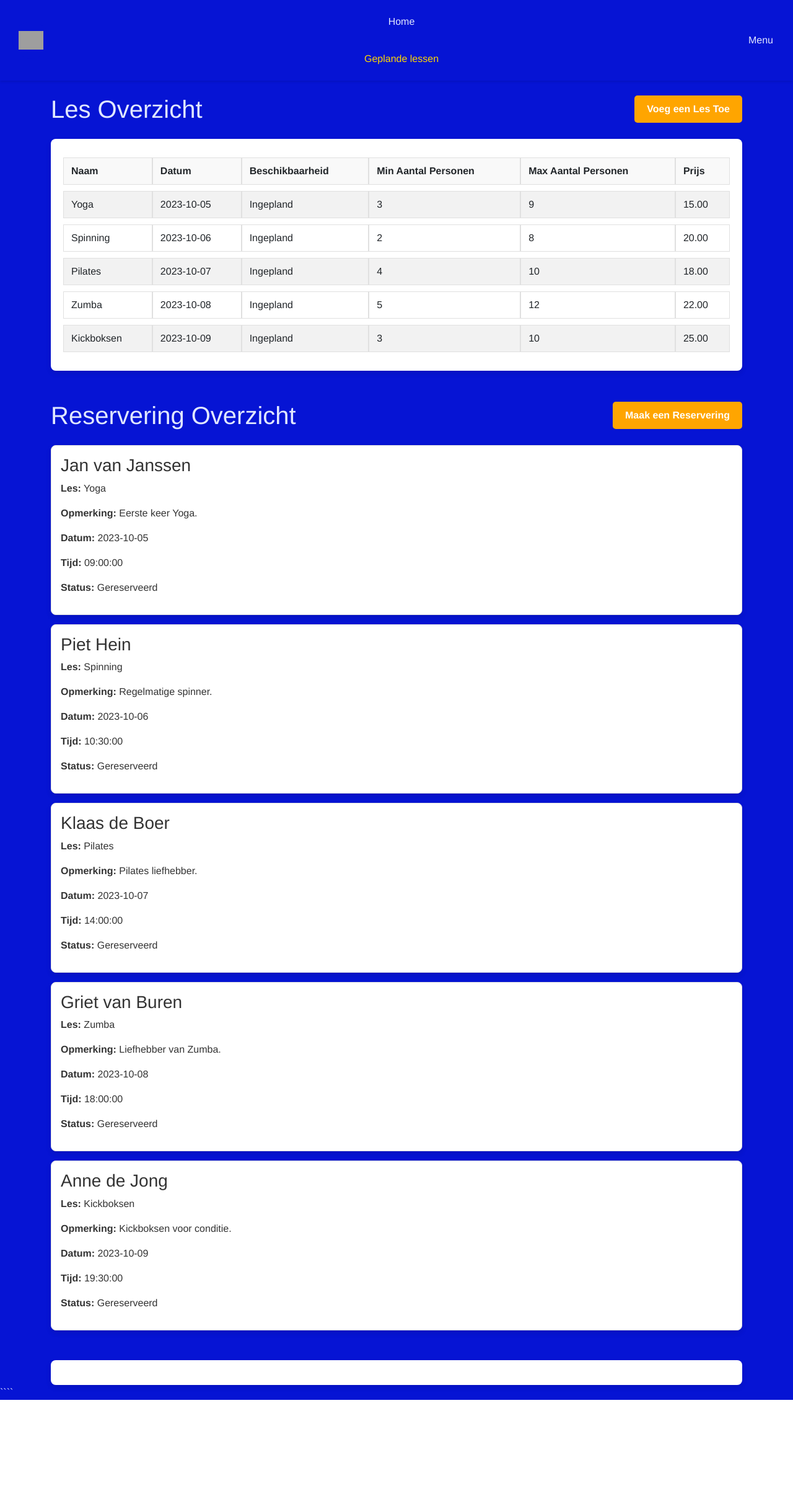
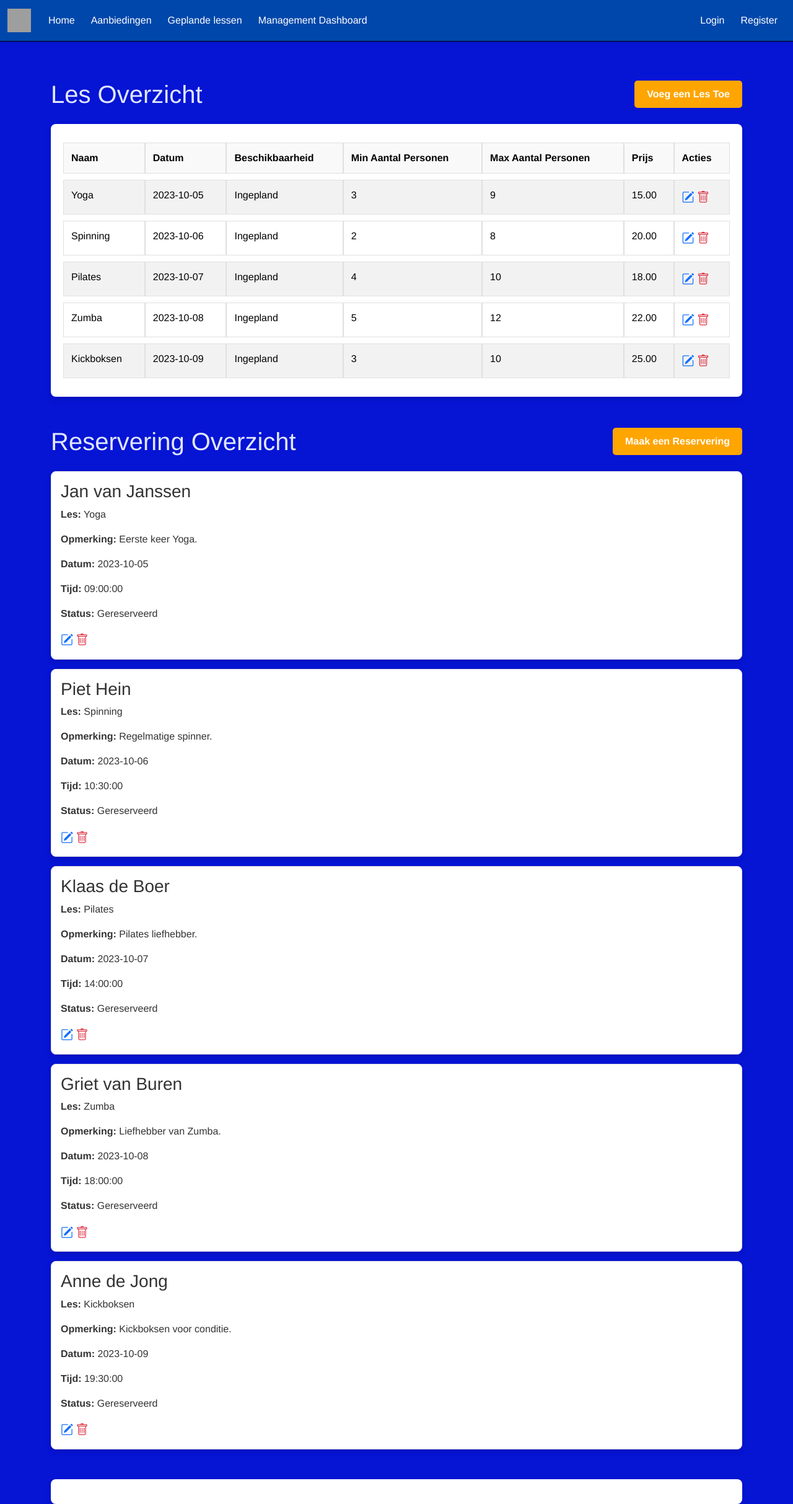
Before and after one commit to LuukvdBilt/FitForFun, a PHP site: page /public/lessen.php in a window 1280 px wide. Shown: the whole page at 62% size. Before the commit the page ends 2258 px from the top, so only its background shows below. Run offline with PHP 8.4, Linux system fonts and the light colour scheme; data comes from the database, SQL or seed files in the repository; grey boxes are pictures that could not be loaded.

Commit message:
Add files via upload

`````diff
--- a/fitforfun/public/lessen.php
+++ b/fitforfun/public/lessen.php
@@ -1,9 +1,9 @@
-````<?php
+<?php
 // Database connection
 $servername = "localhost";
 $username = "root";
 $password = "";
-$dbname = "fitforfun";
+$dbname = "FitForFun";
 
 // Create connection
 $conn = new mysqli($servername, $username, $password, $dbname);
@@ -28,38 +28,48 @@ $resultReservering = $conn->query($sqlReservering);
     <meta charset="UTF-8">
     <meta name="viewport" content="width=device-width, initial-scale=1.0">
     <title>Fitness Website</title>
-    <!-- Bootstrap CSS -->
-    <link href="https://stackpath.bootstrapcdn.com/bootstrap/5.3.0/css/bootstrap.min.css" rel="stylesheet">
-    <!-- Bootstrap Icons -->
+    <link href="https://cdn.jsdelivr.net/npm/bootstrap@5.3.3/dist/css/bootstrap.min.css" rel="stylesheet" integrity="sha384-QWTKZyjpPEjISv5WaRU9OFeRpok6YctnYmDr5pNlyT2bRjXh0JMhjY6hW+ALEwIH" crossorigin="anonymous">
     <link href="https://cdnjs.cloudflare.com/ajax/libs/bootstrap-icons/1.10.3/font/bootstrap-icons.min.css" rel="stylesheet">
     <!-- Custom CSS -->
     <link rel="stylesheet" href="style.css">
     <link rel="stylesheet" href="calendersheet.css">
 </head>
 <body>
-    <nav class="navbar">
-        <a class="navbar-brand" href="index.php">
-            <img class="logo" src="https://www.burda-forward.de/files/images/03_Media/Brands/FitForFun/BF_Media_Brands_FitForFun_logo.png" alt="FitForFun Logo">
+<nav class="navbar navbar-expand-lg fixed-top">
+    <div class="container-fluid">
+      <img class="logo"
+        src="https://www.burda-forward.de/files/images/03_Media/Brands/FitForFun/BF_Media_Brands_FitForFun_logo.png"
+        alt="FitForFun Logo">
       </a>
+      <button class="navbar-toggler" type="button" data-bs-toggle="collapse" data-bs-target="#navbarNav"
+        aria-controls="navbarNav" aria-expanded="false" aria-label="Toggle navigation">
+        <span class="navbar-toggler-icon"></span>
+      </button>
+      <div class="collapse navbar-collapse" id="navbarNav">
+        <ul class="navbar-nav me-auto">
+          <li class="nav-item">
+            <a class="nav-link" href="../../Homepagina/index.php">Home</a>
+          </li>
+          <li class="nav-item">
+            <a class="nav-link" href="../../AanbiedingenPagina/aanbiedingen.php">Aanbiedingen</a>
+          </li>
+          <li class="nav-item">
+            <a class="nav-link" href="../../LesOverzicht/public/lessen.php">Geplande lessen</a>
+          </li>
+          <li class="nav-item">
+            <a class="nav-link" href="../../AccountsOverzicht/login.php">Management Dashboard</a>
+          </li>
+        </ul>
+
         <ul class="navbar-nav">
           <li class="nav-item">
-                <a class="nav-link" href="index.php">Home</a>
+            <a class="nav-link" href="#">Login</a>
           </li>
           <li class="nav-item">
-                <a class="nav-link active" href="lessen.php">Geplande lessen</a>
+            <a class="nav-link" href="PerPeriode/AccountPerPeriode.php">Register</a>
           </li>
         </ul>
-        <div class="nav-dropdown">
-            <a class="nav-link" href="#">Menu</a>
-            <div class="dropdown-content">
-                <a href="profiel.php">Profiel</a>
-                <a href="logout.php" class="text-danger">Uitloggen</a>
       </div>
-        </div>
-        <div class="nav-hamburger">
-            <span></span>
-            <span></span>
-            <span></span>
     </div>
   </nav>
 
@@ -77,6 +87,7 @@ $resultReservering = $conn->query($sqlReservering);
                     <th>Min Aantal Personen</th>
                     <th>Max Aantal Personen</th>
                     <th>Prijs</th>
+                    <th>Acties</th> <!-- Added column for actions -->
                 </tr>
             </thead>
             <tbody>
@@ -84,12 +95,22 @@ $resultReservering = $conn->query($sqlReservering);
                 if ($resultLes && $resultLes->num_rows > 0) {
                     while($row = $resultLes->fetch_assoc()) {
                         $opmerking = $row["Opmerking"] ?? 'Geen opmerking';
-                        echo "<tr data-toggle='tooltip' title='" . htmlspecialchars($opmerking, ENT_QUOTES, 'UTF-8') . "'><td>" . $row["Naam"]. "</td><td>" . $row["Datum"]. "</td><td>" . $row["Beschikbaarheid"]. "</td><td>" . $row["MinAantalPersonen"]. "</td><td>" . $row["MaxAantalPersonen"]. "</td><td>" . $row["Prijs"]. "</td></tr>";
+                        echo "<tr data-toggle='tooltip' title='" . htmlspecialchars($opmerking, ENT_QUOTES, 'UTF-8') . "'>";
+                        echo "<td>" . $row["Naam"] . "</td>";
+                        echo "<td>" . $row["Datum"] . "</td>";
+                        echo "<td>" . $row["Beschikbaarheid"] . "</td>";
+                        echo "<td>" . $row["MinAantalPersonen"] . "</td>";
+                        echo "<td>" . $row["MaxAantalPersonen"] . "</td>";
+                        echo "<td>" . $row["Prijs"] . "</td>";
+                        // Edit and Delete buttons
+                        echo "<td>";
+                        echo '<a href="wijzigen_lesson.php?id=' . $row["Id"] . '" class="text-primary" title="Wijzig les"><i class="bi bi-pencil-square fs-5"></i></a>';
+                        echo ' <a href="verwijder_lesson.php?id=' . $row["Id"] . '" class="text-danger" title="Verwijder les" onclick="return confirm(\'Weet je zeker dat je deze les wilt verwijderen?\')"><i class="bi bi-trash fs-5"></i></a>';
+                        echo "</td>";
+                        echo "</tr>";
                     }
-                    // Reset the result pointer for the dropdown
-                    $resultLes->data_seek(0);
                 } else {
-                    echo "<tr><td colspan='6'>Geen lessen gevonden</td></tr>";
+                    echo "<tr><td colspan='7'>Geen lessen gevonden</td></tr>";
                 }
                 ?>
             </tbody>
@@ -110,6 +131,9 @@ $resultReservering = $conn->query($sqlReservering);
                     echo '<p><strong>Datum:</strong> ' . $row["Datum"] . '</p>';
                     echo '<p><strong>Tijd:</strong> ' . $row["Tijd"] . '</p>';
                     echo '<p><strong>Status:</strong> ' . $row["Reserveringstatus"] . '</p>';
+                    // Edit and Delete buttons
+                    echo '<a href="wijzigen_reservering.php?id=' . $row["Id"] . '" class="text-primary" title="Wijzig reservering"><i class="bi bi-pencil-square fs-5"></i></a>';
+                    echo ' <a href="verwijder_reservering.php?id=' . $row["Id"] . '" class="text-danger" title="Verwijder reservering" onclick="return confirm(\'Weet je zeker dat je deze reservering wilt verwijderen?\')"><i class="bi bi-trash fs-5"></i></a>';
                     echo '</div>';
                 }
             } else {
@@ -140,4 +164,4 @@ $resultReservering = $conn->query($sqlReservering);
 if (isset($conn)) {
     $conn->close();
 }
-?>````
+?>
--- a/fitforfun/public/style.css
+++ b/fitforfun/public/style.css
@@ -11,7 +11,6 @@ body {
 /* Navbar Styles */
 .navbar {
     background-color: #0614d4;
-    padding: 15px 20px;
     display: flex;
     align-items: center;
     justify-content: space-between;
@@ -23,121 +22,24 @@ body {
     box-shadow: 0 2px 4px rgba(0, 0, 0, 0.1);
 }
 
-.navbar-brand {
-    background-color: #0614d4;
-    border-radius: 50%;
-    padding: 10px;
-    width: 60px;
-    height: 60px;
-    display: flex;
-    align-items: center;
-    justify-content: center;
-    overflow: hidden;
-    margin-right: 20px;
-    transition: transform 0.3s ease;
+.navbar {
+    background-color: #0047AB; /* Set background color */
+    border-bottom: 1px solid black; /* Add a bottom border */
 }
 
-.navbar-brand:hover {
-    transform: rotate(360deg);
-}
-
-.navbar-brand img.logo {
-    width: 40px;
-    height: 40px;
-    object-fit: contain;
-}
-
-.navbar-nav {
-    display: flex;
-    list-style: none;
-    margin: 0;
-    padding: 0;
-    align-items: center;
-    gap: 20px; /* Space between items */
+.navbar .logo {
+    width: 38px; /* Set width */
+    height: 38px; /* Set height */
+    margin-right: 15px; /* Add right margin */
 }
 
 .nav-item {
-    display: flex;
-    align-items: center;
+    color: white; /* Set text color to white */
+    margin: 5px; /* Add margin */
 }
 
 .nav-link {
-    color: #e0e7ff !important; /* Light text color */
-    font-weight: 500;
-    text-decoration: none;
-    padding: 0.5rem 0.75rem;
-    transition: color 0.3s;
-}
-
-.nav-link:hover, .nav-link.active {
-    color: #FFD700 !important; /* Highlight color */
-}
-
-.nav-dropdown {
-    position: relative;
-}
-
-.dropdown-content {
-    display: none;
-    position: absolute;
-    right: 0;
-    background: #0614d4;
-    min-width: 160px;
-    box-shadow: 0 8px 16px rgba(0, 0, 0, 0.2);
-    border-radius: 4px;
-    z-index: 1000;
-}
-
-.nav-dropdown:hover .dropdown-content {
-    display: block;
-}
-
-.dropdown-content a {
-    color: #e0e7ff !important;
-    padding: 12px 16px;
-    display: block;
-    text-decoration: none;
-}
-
-.dropdown-content a:hover {
-    background: #0614d4;
-}
-
-.nav-hamburger {
-    display: none;
-    cursor: pointer;
-    flex-direction: column;
-    justify-content: space-between;
-}
-
-@media (max-width: 768px) {
-    .nav-hamburger {
-        display: flex;
-    }
-
-    .nav-hamburger span {
-        display: block;
-        width: 25px;
-        height: 3px;
-        margin: 5px;
-        background: white;
-    }
-
-    .navbar-nav {
-        display: none;
-        flex-direction: column;
-        width: 100%;
-        position: absolute;
-        top: 60px; /* Adjust to position below the navbar */
-        left: 0;
-        background: #0614d4;
-        padding: 1rem;
-        gap: 10px;
-    }
-
-    .navbar-nav.active {
-        display: flex;
-    }
+    color: white !important; /* Set text color to white and make it important */
 }
 
 /* Table Styling */
`````
Also changed, not shown: fitforfun/public/verwijder_lesson.php (added, +47 -0 lines), fitforfun/public/verwijder_reservering.php (added, +25 -0 lines), fitforfun/public/wijzigen_lesson.php (added, +116 -0 lines), fitforfun/public/wijzigen_reservering.php (added, +119 -0 lines). Lines whose indentation alone changed are shown as unchanged.
